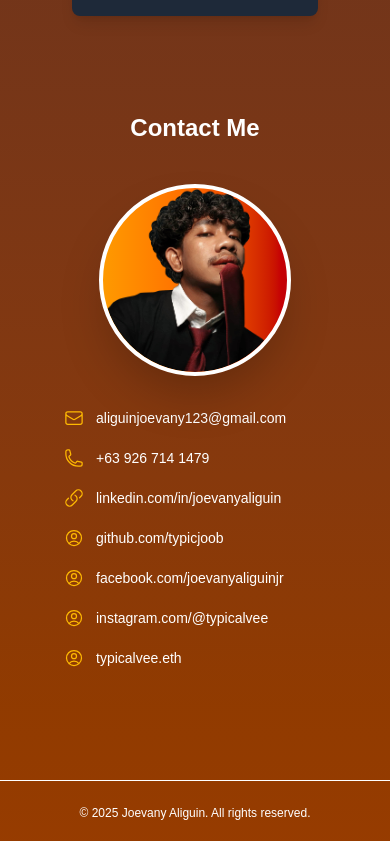
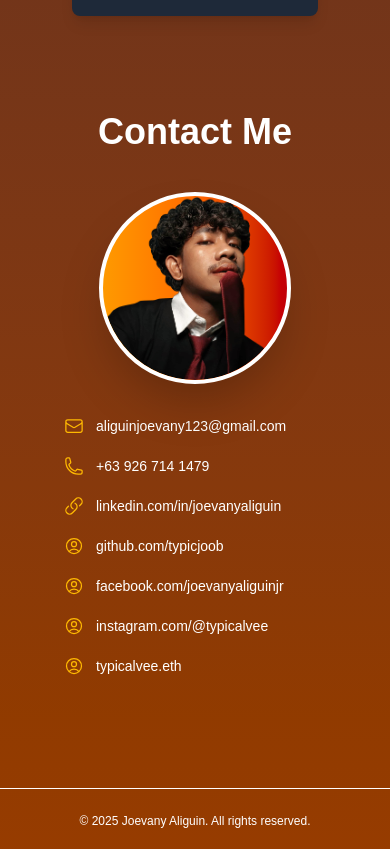
Before and after one commit to typicjoob/portfolio-aliguin, a Next.js app: page / in a window 390 px wide. Shown: the part 5868-6717 px from the top of the page. Built offline with nearby package versions, Linux system fonts and the light colour scheme.

Commit message:
Update ContactSection.jsx

```diff
--- a/src/app/components/ContactSection.jsx
+++ b/src/app/components/ContactSection.jsx
@@ -11,7 +11,7 @@ import {
 const ContactSection = () => {
   return (
     <section id="contact" className="px-4 py-12 text-white scroll-mt-16">
-      <h2 className="text-2xl md:text-4xl font-bold mb-10 text-center">
+      <h2 className="text-4xl font-bold mb-10 text-center">
         Contact Me
       </h2>
 
```
